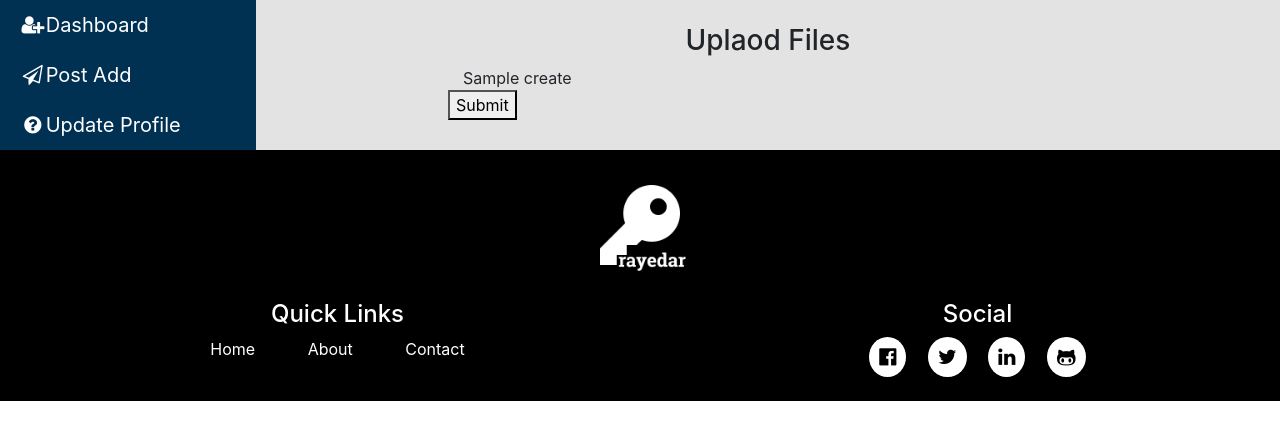
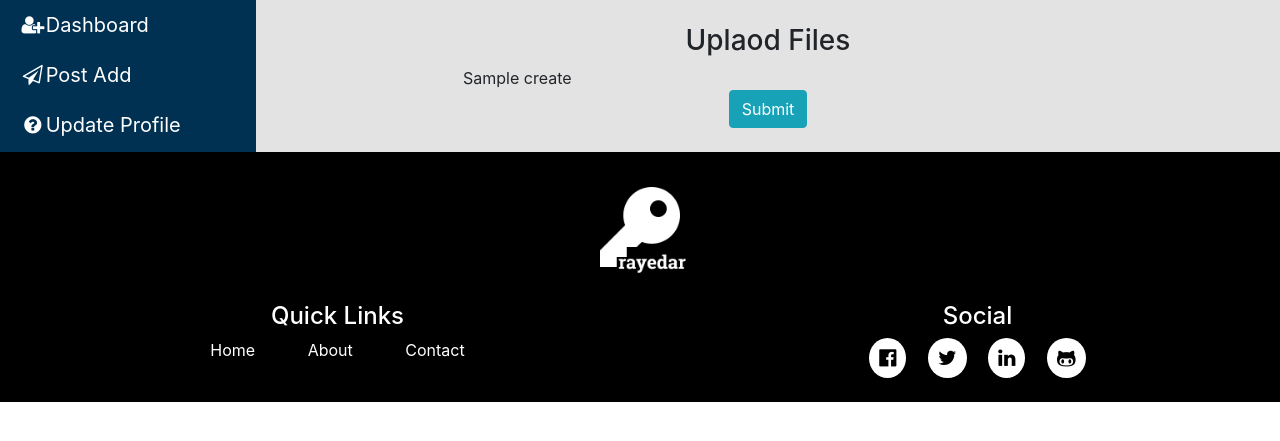
Before and after one commit to raturiji/College_project, a Flask app: template app/templates/handle-upload.html in a window 1280 px wide. Shown: the part 76-517 px from the top of the page. Run offline with Flask 2, Linux system fonts and the light colour scheme; the template is opened without the code that fills it: most values are stand-ins (such as "Sample title", 1, 10 or a date in 2020); some libraries are stand-ins or nearby versions.

```diff
--- a/app/templates/handle-upload.html
+++ b/app/templates/handle-upload.html
@@ -17,13 +17,13 @@
       >
     </li>
   </ul>
-  <div class="postAdd w-50 mx-auto my-4 " >
-    <form action="{{ url_for('handle_upload') }}" enctype="multipart/form-data" method="POST">
+  <div class="postAdd w-50 mx-auto my-4" >
+    <form action="{{ url_for('handle_upload') }}" enctype="multipart/form-data" method="POST" class="d-flex flex-column">
     <h3 class="text-center">Uplaod Files</h3>
     <div class="col-md-12">
         {{ dropzone.create() }}
     </div>
-    <button type="submit" id="submit">Submit</button>
+    <button type="submit" id="submit" class="btn btn-info mx-auto">Submit</button>
   </div>
     </form>
   {{ dropzone.load_js() }}
--- a/app/templates/layout.html
+++ b/app/templates/layout.html
@@ -69,7 +69,7 @@
       <h4>{{ message }}</h4>
     </div>
     {% endfor %} {% endif %} {% endwith %} {% block content %}{% endblock %}
-    <footer class="d-flex justify-content-around flex-column sticky-bottom">
+    <footer class="d-flex justify-content-around flex-column">
       <img src="{{ url_for('static',filename='images/logos.png') }}" class="mx-auto">
         <div class="d-flex justify-content-around">
           <div class="links">
--- a/app/templates/postadd.html
+++ b/app/templates/postadd.html
@@ -19,7 +19,7 @@
   </ul>
   <div class="postAdd w-50 mx-auto my-4 " >
     <h3 class="text-center">Post Add</h3>
-    <form action="{{ url_for('dashboard') }}" enctype="multipart/form-data" method="post" id="postform" class="text-center w-100 form-group row">
+    <form enctype="multipart/form-data" method="post" id="postform" class="text-center w-100 form-group row">
       {{ form.hidden_tag() }}
       <div class="form-group col-md-12 row">
         <label for="title" class="col-sm-2 col-md-2 col-form-label font-weight-bold" >Property Type</label>
```
Also changed, not shown: app/routes.py (+9 -4 lines), app/static/property_images/4afabc365196bf4d.jpg (added).
